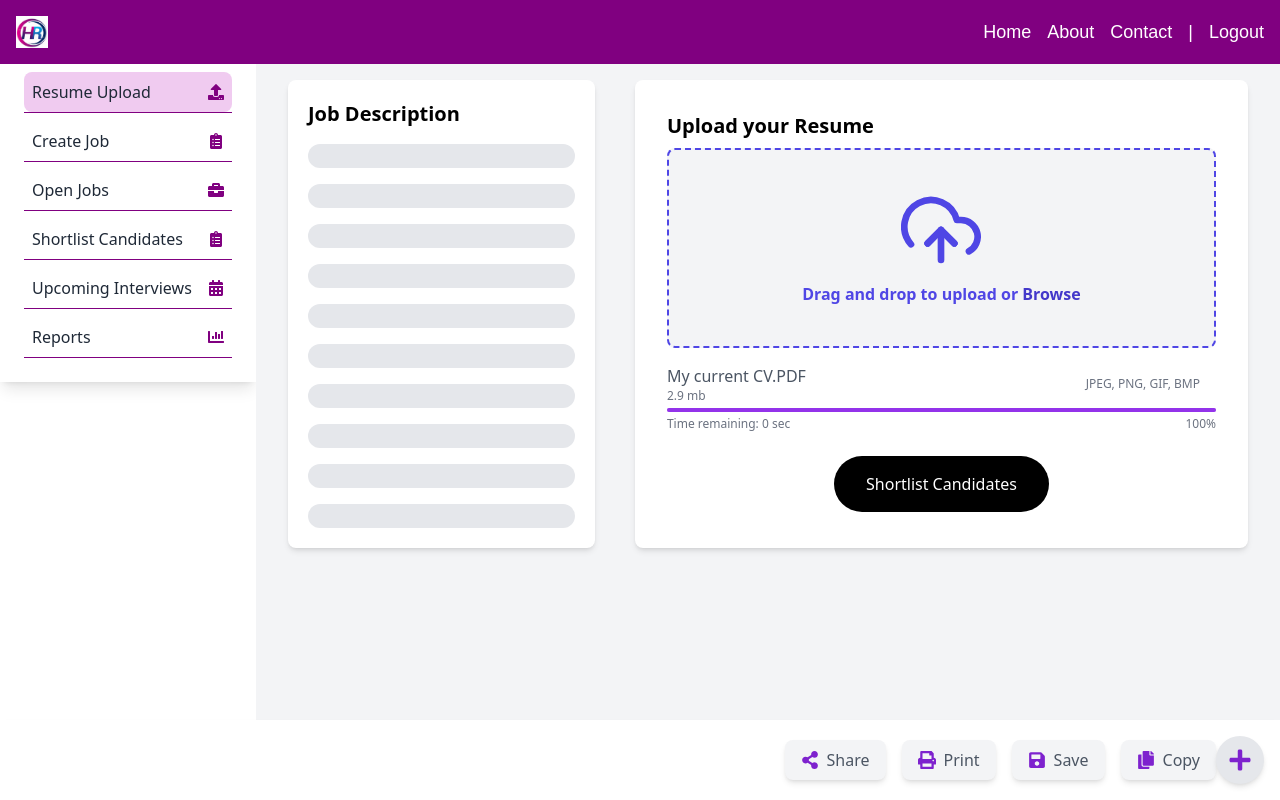
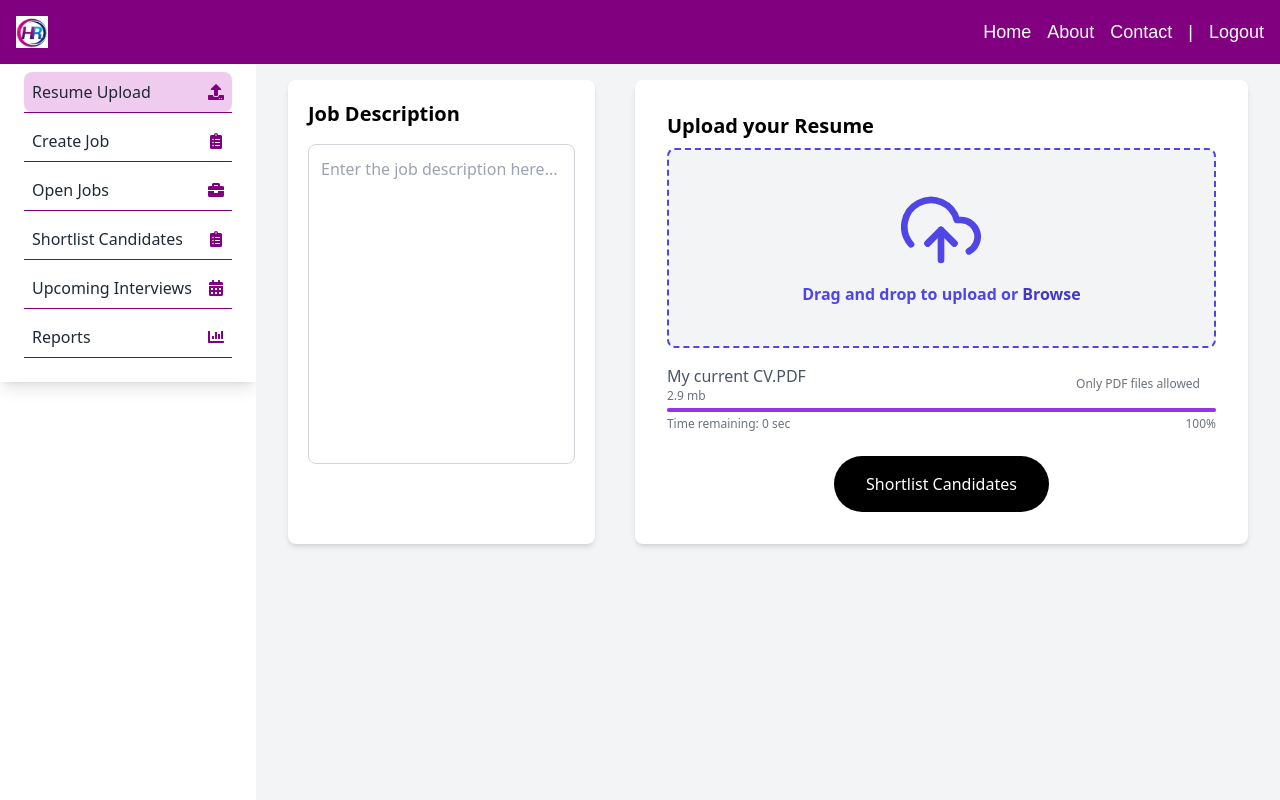
Before and after one commit to Aqeel-Mubarak/Smart-Recruitment-System-FYP, a React (Vite) app in the folder frontend/: page /resume-upload in a window 1280 px wide. Built offline with nearby package versions, Linux system fonts and the light colour scheme.

Commit message:
changes done

```diff
--- a/frontend/src/pages/ResumeUploadPage.jsx
+++ b/frontend/src/pages/ResumeUploadPage.jsx
@@ -1,14 +1,20 @@
 // ResumeUploadPage.jsx
-import React from "react";
+import React, { useState } from "react";
 import Navbarapp from "../components/Navbarapp";
 import Sidebar from "../components/Sidebar";
 import { FiUploadCloud } from 'react-icons/fi';
 import { FaShareAlt, FaPrint, FaSave, FaCopy, FaPlus } from 'react-icons/fa';
 
 const ResumeUploadPage = () => {
+  const [jobDescription, setJobDescription] = useState(""); // State to store job description input
+
   const handleFileChange = (event) => {
     // Logic to handle file change
     console.log(event.target.files[0]);
+  };
+
+  const handleDescriptionChange = (event) => {
+    setJobDescription(event.target.value);
   };
 
   return (
@@ -29,13 +35,13 @@ const ResumeUploadPage = () => {
             {/* Job Description Section */}
             <div className="w-1/3 bg-white rounded-lg shadow-md p-5">
               <h2 className="text-xl font-bold mb-4">Job Description</h2>
-              <div className="text-gray-500 space-y-4">
-                {/* Placeholder for job description lines */}
-                {/* You can write the content later here */}
-                {[...Array(10)].map((_, index) => (
-                  <div key={index} className="h-6 bg-gray-200 rounded-full"></div>
-                ))}
-              </div>
+              <textarea
+                value={jobDescription}
+                onChange={handleDescriptionChange}
+                className="w-full h-80 p-3 border border-gray-300 rounded-lg focus:outline-none focus:ring-2 focus:ring-indigo-600 resize-none"
+                placeholder="Enter the job description here..."
+                style={{ minHeight: '200px' }} // Adjusted minimum height
+              ></textarea>
             </div>
 
             {/* Upload Section */}
@@ -54,6 +60,7 @@ const ResumeUploadPage = () => {
                   name="resume"
                   onChange={handleFileChange}
                   className="hidden"
+                  accept=".pdf" // Only accept PDF files
                   required
                 />
               </div>
@@ -64,7 +71,7 @@ const ResumeUploadPage = () => {
                   <p className="text-xs text-gray-500">2.9 mb</p>
                 </div>
                 <div className="flex items-center space-x-4">
-                  <p className="text-xs text-gray-500">JPEG, PNG, GIF, BMP</p>
+                  <p className="text-xs text-gray-500">Only PDF files allowed</p>
                   <button className="text-gray-500 hover:text-red-600">
                     <i className="fas fa-times-circle"></i> {/* Font Awesome Close Icon */}
                   </button>
@@ -82,7 +89,6 @@ const ResumeUploadPage = () => {
                 <p className="text-xs text-gray-500">100%</p>
               </div>
 
-
               <div className="flex justify-center mt-6">
                 <button className="bg-black text-white py-4 px-8 rounded-full">
                   Shortlist Candidates
@@ -92,20 +98,6 @@ const ResumeUploadPage = () => {
           </div>
         </div>
       </div>
-
-      {/* Footer Section */}
-      <footer className="w-full bg-white shadow-md p-4 flex justify-end items-center">
-        <div className="flex space-x-4">
-          <ActionButton label="Share" icon={<FaShareAlt />} />
-          <ActionButton label="Print" icon={<FaPrint />} />
-          <ActionButton label="Save" icon={<FaSave />} />
-          <ActionButton label="Copy" icon={<FaCopy />} />
-        </div>
-        {/* Plus Button */}
-        <button className="bg-gray-200 rounded-full p-3 shadow-md">
-          <FaPlus className="text-2xl text-purple-700" />
-        </button>
-      </footer>
     </div>
   );
 };
```
